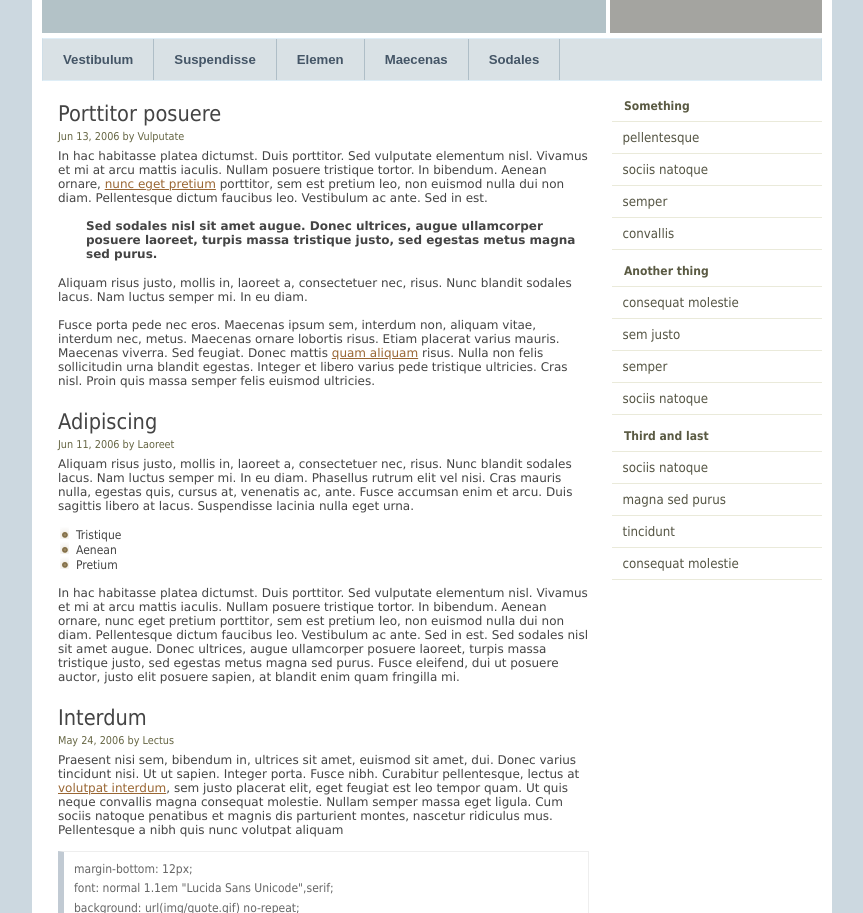
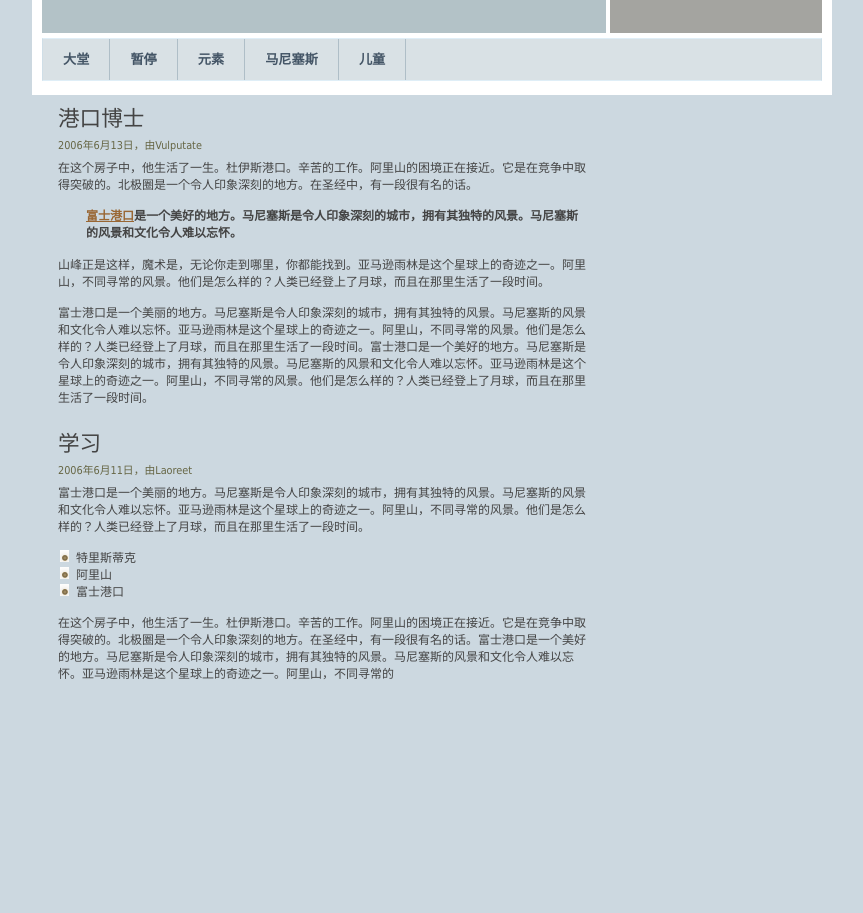
Before and after one commit to yuyuyulia/mybew1016, a plain HTML site: page index.html in a window 1280 px wide. Shown: the part 177-1090 px from the top of the page, without its empty margins (208-1071 px from the left). After the commit the page ends 883 px from the top, so only its background shows below. Drawn offline with Linux system fonts and the light colour scheme.

Commit message:
Update index.html

```diff
--- a/index.html
+++ b/index.html
@@ -3,12 +3,12 @@
 <html>
 
 <head>
-<meta http-equiv="content-type" content="text/html; charset=utf8"/>
-<meta name="description" content="description"/>
-<meta name="keywords" content="keywords"/>
-<meta name="author" content="author"/>
+<meta http-equiv="content-type" content="text/html; charset=UTF-8"/>
+<meta name="description" content="描述"/>
+<meta name="keywords" content="關鍵字"/>
+<meta name="author" content="作者"/>
 <link rel="stylesheet" type="text/css" href="default.css" media="screen"/>
-<title>我的第一個網站</title>
+<title>美好的一天</title>
 </head>
 
 <body>
@@ -18,14 +18,15 @@
 	<div class="header">
 
 		<div class="left">
-			Beautiful Day
+			美好的一天
 		</div>
 
 		<div class="right">
 
-			<h2>我會加油的</h2>
+			<h2>特里斯蒂克港</h2>
 
-			<p>Fusce porta pede nec eros. Maecenas ipsum sem, interdum non, aliquam vitae, interdum nec, metus. Maecenas ornare lobortis risus.</p>
+			<!img src="images/port.jpg" alt="富士港口" width="1024" height="600">
+<img src="images/port.jpg" alt="富士港口" >
 
 		</div>
 
@@ -36,11 +37,11 @@
 <div class="container">
 
 	<div class="navigation">
-		<a href="index.html">Vestibulum</a>
-		<a href="index.html">Suspendisse</a>
-		<a href="index.html">Elemen</a>
-		<a href="index.html">Maecenas</a>
-		<a href="index.html">Sodales</a>
+		<a href="index.html">大堂</a>
+		<a href="index.html">暂停</a>
+		<a href="index.html">元素</a>
+		<a href="index.html">马尼塞斯</a>
+		<a href="index.html">儿童</a>
 		<div class="clearer"><span></span></div>
 	</div>
 
@@ -48,83 +49,29 @@
 
 		<div class="content">
 
-			<h1>Porttitor posuere</h1>
-			<div class="descr">Jun 13, 2006 by Vulputate</div>
+			<h1>港口博士</h1>
+			<div class="descr">2006年6月13日，由Vulputate</div>
 
-			<p>In hac habitasse platea dictumst. Duis porttitor. Sed vulputate elementum nisl. Vivamus et mi at arcu mattis iaculis. Nullam posuere tristique tortor. In bibendum. Aenean ornare, <a href="index.html">nunc eget pretium</a> porttitor, sem est pretium leo, non euismod nulla dui non diam. Pellentesque dictum faucibus leo. Vestibulum ac ante. Sed in est.</p>
+			<p>在这个房子中，他生活了一生。杜伊斯港口。辛苦的工作。阿里山的困境正在接近。它是在竞争中取得突破的。北极圈是一个令人印象深刻的地方。在圣经中，有一段很有名的话。</p>
 
-			<blockquote><p>Sed sodales nisl sit amet augue. Donec ultrices, augue ullamcorper posuere laoreet, turpis massa tristique justo, sed egestas metus magna sed purus.</p></blockquote>
+			<blockquote>
+    <p><a href="port.html" target="_blank">富士港口</a>是一个美好的地方。马尼塞斯是令人印象深刻的城市，拥有其独特的风景。马尼塞斯的风景和文化令人难以忘怀。</p>
+</blockquote>
 
-			<p>Aliquam risus justo, mollis in, laoreet a, consectetuer nec, risus. Nunc blandit sodales lacus. Nam luctus semper mi. In eu diam.</p>
 
-			<p>Fusce porta pede nec eros. Maecenas ipsum sem, interdum non, aliquam vitae, interdum nec, metus. Maecenas ornare lobortis risus. Etiam placerat varius mauris. Maecenas viverra. Sed feugiat. Donec mattis <a href="index.html">quam aliquam</a> risus. Nulla non felis sollicitudin urna blandit egestas. Integer et libero varius pede tristique ultricies. Cras nisl. Proin quis massa semper felis euismod ultricies.
-			</p>
+			<p>山峰正是这样，魔术是，无论你走到哪里，你都能找到。亚马逊雨林是这个星球上的奇迹之一。阿里山，不同寻常的风景。他们是怎么样的？人类已经登上了月球，而且在那里生活了一段时间。</p>
 
-			<h1>Adipiscing</h1>
-			<div class="descr">Jun 11, 2006 by Laoreet</div>
+			<p>富士港口是一个美丽的地方。马尼塞斯是令人印象深刻的城市，拥有其独特的风景。马尼塞斯的风景和文化令人难以忘怀。亚马逊雨林是这个星球上的奇迹之一。阿里山，不同寻常的风景。他们是怎么样的？人类已经登上了月球，而且在那里生活了一段时间。富士港口是一个美好的地方。马尼塞斯是令人印象深刻的城市，拥有其独特的风景。马尼塞斯的风景和文化令人难以忘怀。亚马逊雨林是这个星球上的奇迹之一。阿里山，不同寻常的风景。他们是怎么样的？人类已经登上了月球，而且在那里生活了一段时间。</p>
 
-			<p>Aliquam risus justo, mollis in, laoreet a, consectetuer nec, risus. Nunc blandit sodales lacus. Nam luctus semper mi. In eu diam. Phasellus rutrum elit vel nisi. Cras mauris nulla, egestas quis, cursus at, venenatis ac, ante. Fusce accumsan enim et arcu. Duis sagittis libero at lacus. Suspendisse lacinia nulla eget urna.</p>
+			<h1>学习</h1>
+			<div class="descr">2006年6月11日，由Laoreet</div>
+
+			<p>富士港口是一个美丽的地方。马尼塞斯是令人印象深刻的城市，拥有其独特的风景。马尼塞斯的风景和文化令人难以忘怀。亚马逊雨林是这个星球上的奇迹之一。阿里山，不同寻常的风景。他们是怎么样的？人类已经登上了月球，而且在那里生活了一段时间。</p>
 
 			<ul>
-				<li>Tristique</li>
-				<li>Aenean</li>
-				<li>Pretium</li>
+				<li>特里斯蒂克</li>
+				<li>阿里山</li>
+				<li>富士港口</li>
 			</ul>
 
-			<p>In hac habitasse platea dictumst. Duis porttitor. Sed vulputate elementum nisl. Vivamus et mi at arcu mattis iaculis. Nullam posuere tristique tortor. In bibendum. Aenean ornare, nunc eget pretium porttitor, sem est pretium leo, non euismod nulla dui non diam. Pellentesque dictum faucibus leo. Vestibulum ac ante. Sed in est. Sed sodales nisl sit amet augue. Donec ultrices, augue ullamcorper posuere laoreet, turpis massa tristique justo, sed egestas metus magna sed purus. Fusce eleifend, dui ut posuere auctor, justo elit posuere sapien, at blandit enim quam fringilla mi.</p>
-
-			<h1>Interdum</h1>
-			<div class="descr">May 24, 2006 by Lectus</div>
-
-			<p>Praesent nisi sem, bibendum in, ultrices sit amet, euismod sit amet, dui. Donec varius tincidunt nisi. Ut ut sapien. Integer porta. Fusce nibh. Curabitur pellentesque, lectus at <a href="index.html">volutpat interdum</a>, sem justo placerat elit, eget feugiat est leo tempor quam. Ut quis neque convallis magna consequat molestie. Nullam semper massa eget ligula. Cum sociis natoque penatibus et magnis dis parturient montes, nascetur ridiculus mus. Pellentesque a nibh quis nunc volutpat aliquam</p>
-
-			<code>margin-bottom: 12px;
-font: normal 1.1em "Lucida Sans Unicode",serif;
-background: url(img/quote.gif) no-repeat;
-padding-left: 28px;
-color: #555;</code>
-
-			<p>Eget feugiat est leo tempor quam. Ut quis neque convallis magna consequat molestie.</p>
-
-		</div>
-
-		<div class="sidenav">
-
-			<h2>Something</h2>
-			<ul>
-				<li><a href="index.html">pellentesque</a></li>
-				<li><a href="index.html">sociis natoque</a></li>
-				<li><a href="index.html">semper</a></li>
-				<li><a href="index.html">convallis</a></li>
-			</ul>
-
-			<h2>Another thing</h2>
-			<ul>
-				<li><a href="index.html">consequat molestie</a></li>
-				<li><a href="index.html">sem justo</a></li>
-				<li><a href="index.html">semper</a></li>
-				<li><a href="index.html">sociis natoque</a></li>
-			</ul>
-
-			<h2>Third and last</h2>
-			<ul>
-				<li><a href="index.html">sociis natoque</a></li>
-				<li><a href="index.html">magna sed purus</a></li>
-				<li><a href="index.html">tincidunt</a></li>
-				<li><a href="index.html">consequat molestie</a></li>
-			</ul>
-
-		</div>
-
-		<div class="clearer"><span></span></div>
-
-	</div>
-
-	<div class="footer">&copy; 2006 <a href="index.html">Website.com</a>. Valid <a href="http://jigsaw.w3.org/css-validator/check/referer">CSS</a> &amp; <a href="http://validator.w3.org/check?uri=referer">XHTML</a>. Template design by <a href="http://templates.arcsin.se">Arcsin</a>
-	</div>
-
-</div>
-
-</body>
-
-</html>
+			<p>在这个房子中，他生活了一生。杜伊斯港口。辛苦的工作。阿里山的困境正在接近。它是在竞争中取得突破的。北极圈是一个令人印象深刻的地方。在圣经中，有一段很有名的话。富士港口是一个美好的地方。马尼塞斯是令人印象深刻的城市，拥有其独特的风景。马尼塞斯的风景和文化令人难以忘怀。亚马逊雨林是这个星球上的奇迹之一。阿里山，不同寻常的
```
